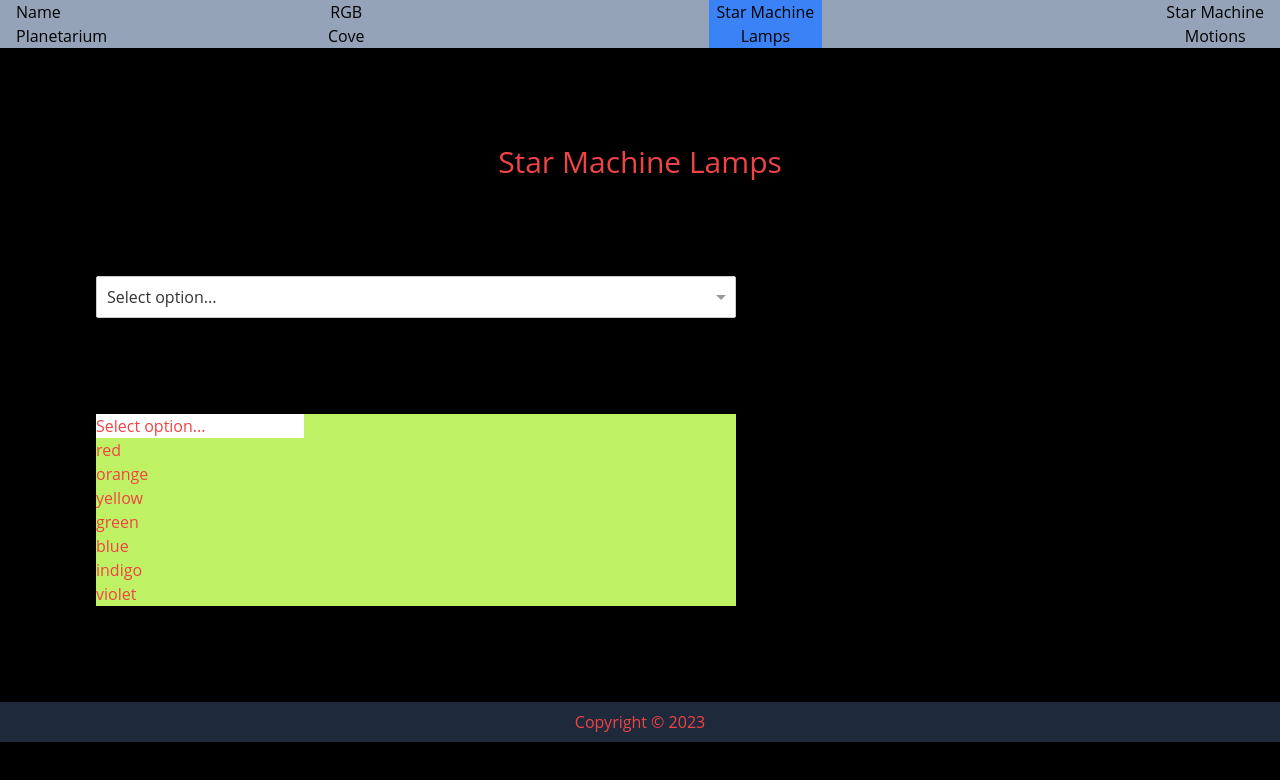
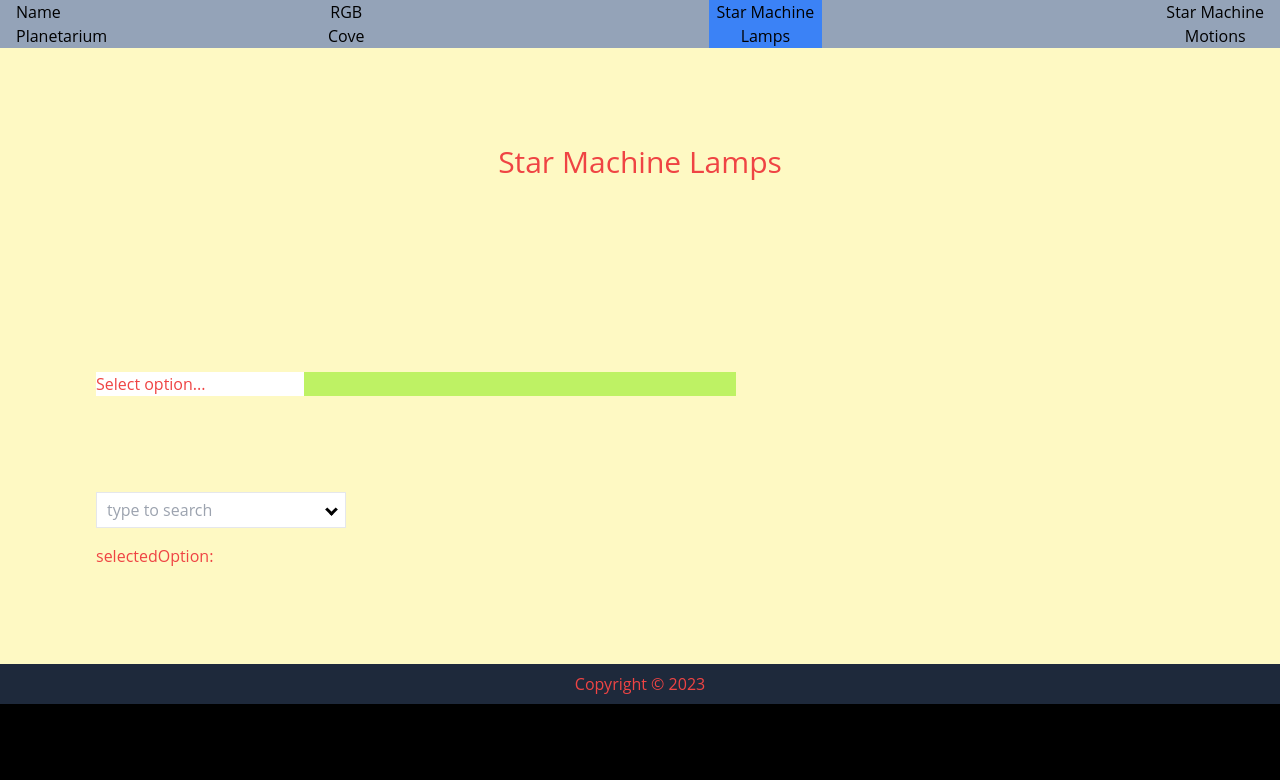
Before and after one commit to CelestialCoyote/react-hercules-chromacove, a React (Create React App) app in the folder frontend/: page /starmachinelamps in a window 1280 px wide. Shown: the top 780 px of the page. Built offline with nearby package versions, Linux system fonts and the light colour scheme.

Commit message:
select work

```diff
--- a/frontend/src/Components/SearchSelect.jsx
+++ b/frontend/src/Components/SearchSelect.jsx
@@ -43,7 +43,7 @@ export default function SearchSelect({
 
 	return (
 		<div className="relative bg-lime-300 cursor-pointer">
-			<div className="control">
+			<div className="">
 				<div className="selected-value">
 					<input
 						ref={inputRef}
@@ -57,10 +57,12 @@ export default function SearchSelect({
 						onClick={toggle}
 					/>
 				</div>
-				<div className={`arrow ${isOpen ? "open" : ""}`}></div>
+				<div
+					className={`block absolute h-0 ${isOpen ? "open" : ""}`}>
+				</div>
 			</div>
 
-			<div className={`options ${isOpen ? "open" : ""}`}>
+			<div className={`hidden overflow-y-auto ${isOpen ? "open" : ""}`}>
 				{filter(options).map((option, index) => {
 					return (
 						<div
--- /dev/null
+++ b/frontend/src/Components/SelectComponent.css
@@ -0,0 +1,71 @@
+.dropdown-container {
+	width: 250px;
+	position: relative;
+}
+
+.input-container {
+	position: relative;
+	width: 100%;
+}
+
+.dropdown-container input {
+	width: 100%;
+	padding: 0;
+	border-width: 1px;
+	height: 36px;
+	padding-left: 10px;
+	box-sizing: border-box;
+}
+
+.input-arrow-container {
+	position: absolute;
+	right: 10px;
+	top: 50%;
+	transform: translateY(-50%);
+	margin-top: -2px;
+	cursor: pointer;
+}
+
+.input-arrow {
+	border: solid black;
+	border-width: 0 3px 3px 0;
+	display: inline-block;
+	padding: 3px;
+	transform: translateY(45deg);
+	-webkit-transform: rotate(45deg);
+}
+
+.option {
+	height: 36px;
+	border-bottom: 1px solid black;
+	display: flex;
+	align-items: center;
+	padding-left: 10px;
+	cursor: pointer;
+	background-color: aquamarine;
+}
+
+.option:hover {
+	background-color: lightskyblue;
+}
+
+.dropdown {
+	border: 1px solid black;
+	border-bottom: none;
+	box-sizing: border-box;
+	position: absolute;
+	width: 100%;
+	display: none;
+}
+
+.dropdown.visible {
+	display: block;
+}
+
+.input-clear-container {
+	position: absolute;
+	right: 30px;
+	top: 50%;
+	transform: translateY(-50%);
+	cursor: pointer;
+}
--- /dev/null
+++ b/frontend/src/Components/SelectComponent.jsx
@@ -0,0 +1,83 @@
+import { useEffect, useState } from "react";
+import "./SelectComponent.css";
+
+
+export default function SelectComponent({
+	options,
+	placeholder = "",
+	onChange,
+	selectedKey,
+	open,
+	setOpen
+}) {
+	const [inputValue, setInputValue] = useState("");
+
+	const onInputChange = (event) => {
+		setInputValue(event.target.value);
+	};
+
+	const onItemSelected = (option) => {
+		onChange !== undefined && onChange(option.id);
+		onChange !== undefined && setInputValue(option.name);
+		setOpen(false);
+	};
+
+	const onInputClick = () => {
+		setOpen((prevValue) => !prevValue);
+	}
+
+	const clearDropdown = () => {
+		setInputValue("");
+		onChange("")
+	};
+
+	useEffect (() => {
+		if (selectedKey) {
+			setInputValue(options.find(option => option.id === selectedKey).name);
+		}
+	}, [selectedKey])
+
+	return (
+		<div className="dropdown-container">
+			<div
+				className="input-container"
+				onClick={onInputClick}
+			>
+				<input
+					type="text"
+					value={inputValue}
+					placeholder={placeholder}
+					onChange={onInputChange}
+				/>
+
+				<div className="input-arrow-container">
+					<i className="input-arrow" />
+				</div>
+
+				{selectedKey || inputValue ?
+					<div
+						className="input-clear-container"
+						onClick={clearDropdown}
+					>
+						x
+					</div> : null
+				}
+
+				<div className={`dropdown ${open ? "visible" : ""}`}>
+					{options.map(option => {
+						return (
+							<div
+								key={option.id}
+								className="option"
+								onClick={() => onItemSelected(option)}
+							>
+								{option.name}
+							</div>
+						);
+					})}
+				</div>
+
+			</div>
+		</div>
+	);
+};
--- a/frontend/src/pages/StarMachineLamps/StarMachineLamps.jsx
+++ b/frontend/src/pages/StarMachineLamps/StarMachineLamps.jsx
@@ -5,13 +5,16 @@ import { animals } from "../../userConfig/animals";
 import { colors } from "../../userConfig/colors";
 import { baseColors } from "../../userConfig/baseColors";
 import "../../components/SearchableSelect.css";
+import SelectComponent from "../../components/SelectComponent";
 
 
 export default function StarMachineLamps() {
 	const [value, setValue] = useState("Select option...");
+	const [selectedOption, setSelectedOption] = useState("");
+	const [open, setOpen] = useState(false);
 
 	return (
-		<div className="flex flex-col bg-black-900 h-min-screen text-red-500">
+		<div className="flex flex-col bg-yellow-100 h-min-screen text-red-500">
 			<h1 className="text-3xl text-center w-ful my-24">Star Machine Lamps</h1>
 
 			<div className="ml-24 mb-24 w-1/2">
@@ -34,6 +37,19 @@ export default function StarMachineLamps() {
 				/>
 			</div>
 
+			<div className="ml-24 mb-24 w-1/2">
+				<SelectComponent
+					options={baseColors}
+					onChange={(item) => setSelectedOption(item)}
+					selectedKey={selectedOption}
+					placeholder={"type to search"}
+					open={open}
+					setOpen={setOpen}
+				/>
+
+				<p className="mt-4">selectedOption: {selectedOption}</p>
+			</div>
+
 			{/* <div className="ml-24 mb-96">
 				<select value="">
 					{colors.map(color => <option key={color} value={color}>{color}</option>)}
```
